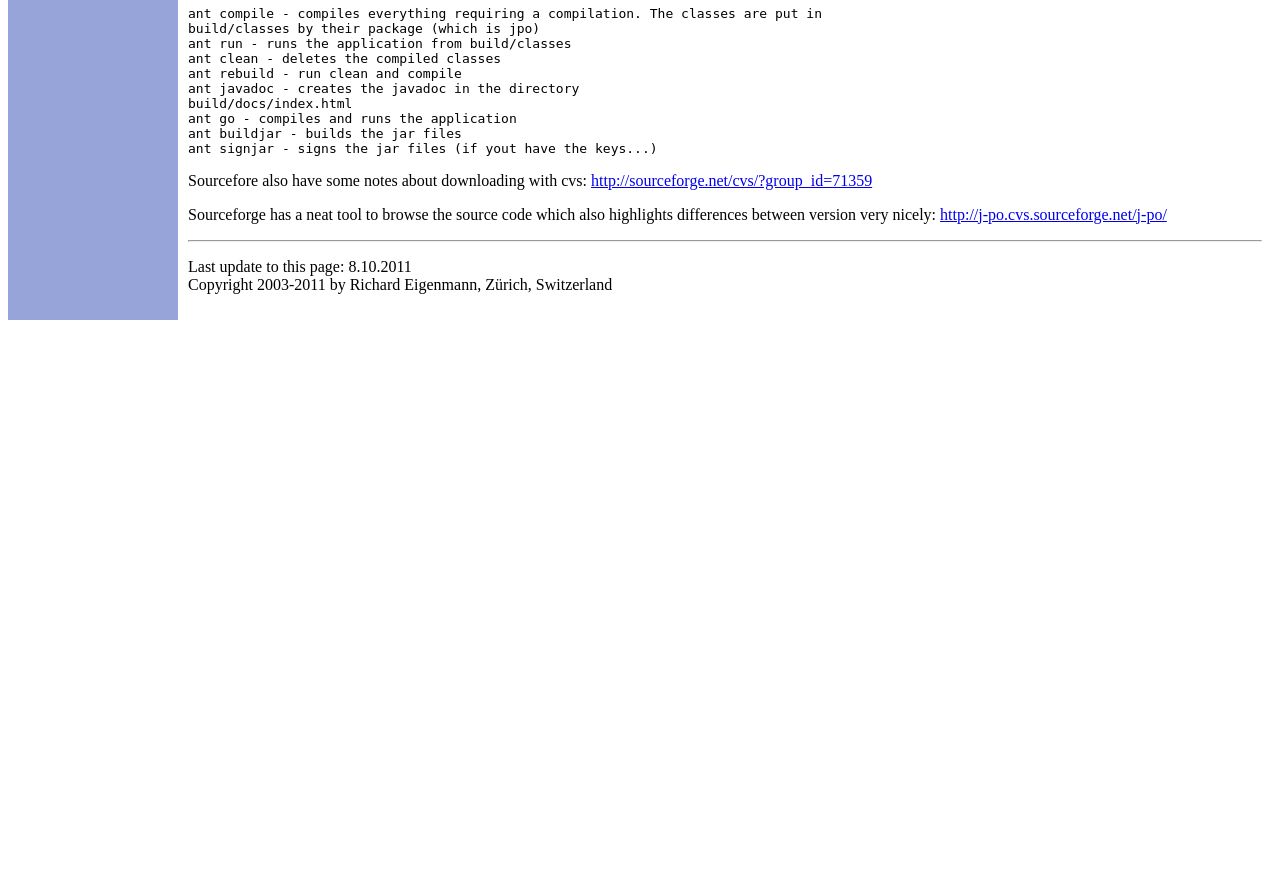
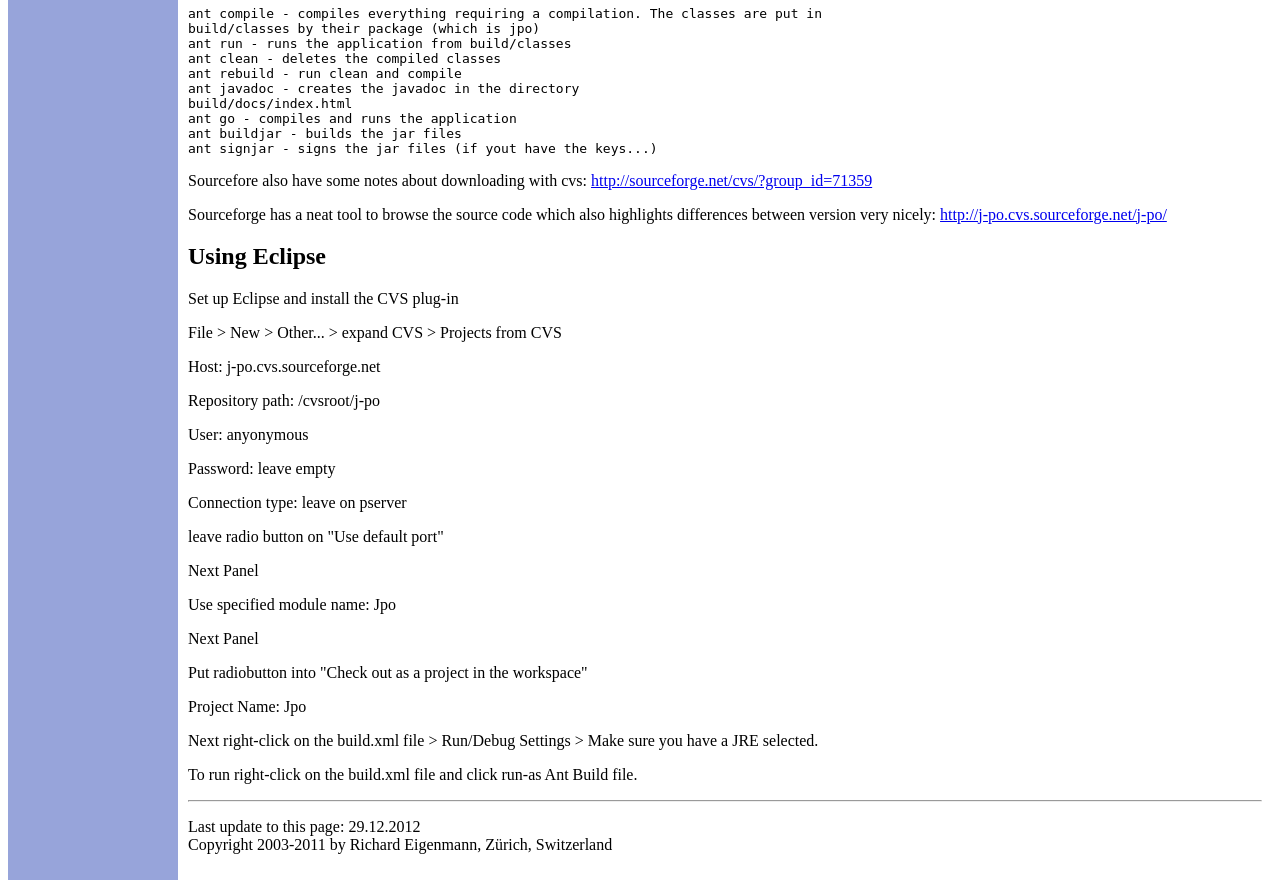
Before and after one commit to richardeigenmann/JPO, a PHP site: page /developer.php in a window 1280 px wide. Shown: the part 1835-2723 px from the top of the page. Before the commit the page ends 2155 px from the top, so only its background shows below. Run offline with PHP 8.4, Linux system fonts and the light colour scheme.

Commit message:
Adding some comments about how to download and run with Eclipse

```diff
--- a/web/developer.php
+++ b/web/developer.php
@@ -133,11 +133,32 @@ cd /path_to_my_sources/Jpo
 			differences between version very nicely: <a href="http://j-po.cvs.sourceforge.net/j-po/">http://j-po.cvs.sourceforge.net/j-po/</a></p>
 
 
-                <hr>
-                <p>Last update to this page: 8.10.2011<br>
-			Copyright 2003-2011 by Richard Eigenmann, Z&uuml;rich, Switzerland</p>
-            </td>
-        </tr>
-    </table>
+
+<h2 id="eclipse">Using Eclipse</h2>
+<p>Set up Eclipse and install the CVS plug-in</p>
+<p>File > New > Other... > expand CVS > Projects from CVS</p>
+<p>Host: j-po.cvs.sourceforge.net</p>
+<p>Repository path: /cvsroot/j-po</p>
+<p>User: anyonymous</p>
+<p>Password: leave empty</p>
+<p>Connection type: leave on pserver</p>
+<p>leave radio button on "Use default port"</p>
+<p>Next Panel</p>
+<p>Use specified module name: Jpo</p>
+<p>Next Panel</p>
+<p>Put radiobutton into "Check out as a project in the workspace"</p>
+<p>Project Name: Jpo</p>
+<p>Next right-click on the build.xml file > Run/Debug Settings > Make sure you have a JRE selected.</p>
+<p>To run right-click on the build.xml file and click run-as Ant Build file.
+
+<hr>
+<p>Last update to this page: 29.12.2012<br>
+Copyright 2003-2011 by Richard Eigenmann, Z&uuml;rich, Switzerland</p>
+</td>
+</tr>
+
+</table>
+
+
 </body>
 </html>
```
Also changed, not shown: 3 other files.
